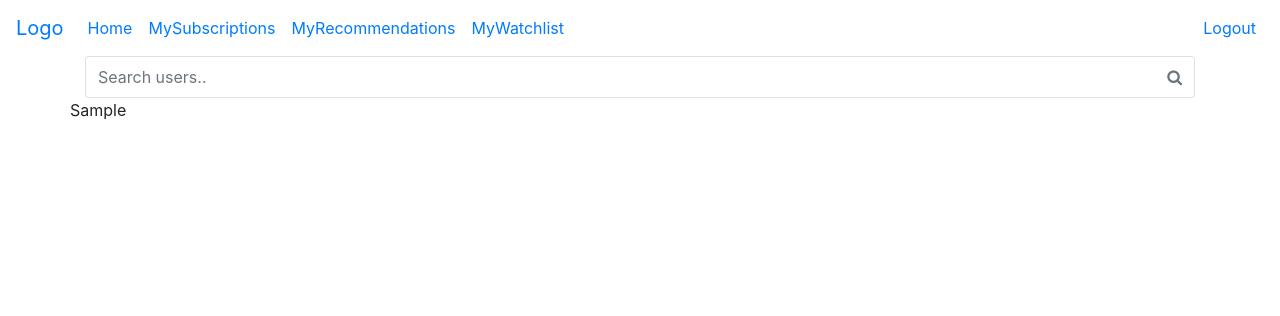
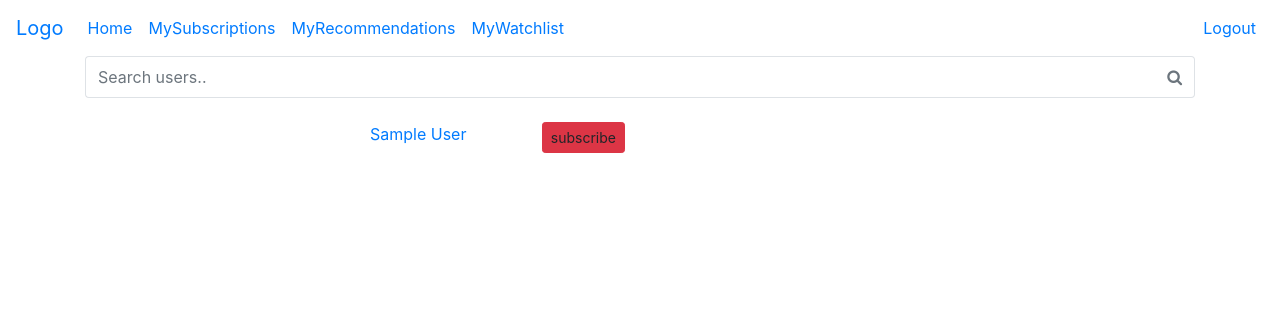
Before and after one commit to amolpagar/movienerd, a Django app: template movie/templates/movie/mysubscriptions.html in a window 1280 px wide. Shown: the top 316 px of the page. Run offline with Django 3.2, Linux system fonts and the light colour scheme; the template is opened without the code that fills it: values that come from a table or form of the project are taken from there, others are empty; the visitor is signed in with stand-in values (Sample User, id 1); data comes from the database, SQL or seed files in the repository; some libraries are stand-ins or nearby versions.

Commit message:
displaying subscriptions on mysubscriptions tab

```diff
--- a/movie/templates/movie/mysubscriptions.html
+++ b/movie/templates/movie/mysubscriptions.html
@@ -9,11 +9,24 @@
      </div>
  </div>
 
+   {% for each_user in searched_users %}
+     <div class="row">
+      <div class="col-md-3 offset-3 pt-4">
+         <a href="">{{each_user.first_name}} {{each_user.last_name}}</a>
+         <a class="btn btn-sm btn-danger pull-right">subscribe</a>
+      </div>
+    </div>
+    {%endfor%}
+
+ {% for each_subscription in subscribed_users %}
+ <br>
  <div class="row">
-    {% for each_user in searched_users %}
-      <a>{{each_user.first_name}}</a>
-    {%endfor%}
+      <div class="col-md-3 offset-3 pt-4">
+         <a href="">{{each_subscription.first_name}} {{each_subscription.last_name}}</a>
+         <a class="btn btn-sm btn-danger pull-right">unsubscribe</a>
+      </div>
  </div>
+ {%endfor%}
 </div>
 
 {% endblock %}
--- a/movie/templates/movie/searchmovies.html
+++ b/movie/templates/movie/searchmovies.html
@@ -33,6 +33,7 @@
         </p>
       </div>
       <div>
+        <a class="btn btn-sm btn-primary pull-right offset-1" href=""><i class="fa fa-plus"> Add to Watchlist</i></a>
         <a class="btn btn-sm btn-primary pull-right" href=""><i class="fa fa-plus"> Recommend</i></a>
       </div>
     </div>
```
Also changed, not shown: movie/views.py (+7 -2 lines).
